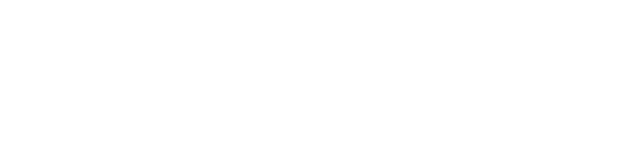
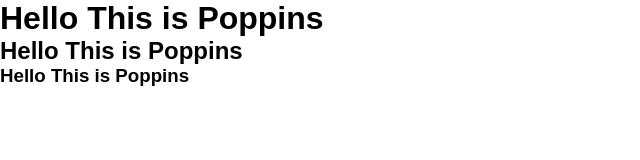
Before and after one commit to pantho0/influence-gear, a plain HTML site: page index.html in a window 1280 px wide. Shown: the whole page, without its empty margins (0-640 px from the left). Drawn offline with Linux system fonts and the light colour scheme.

Commit message:
fonts icons variable added

```diff
--- a/index.html
+++ b/index.html
@@ -4,11 +4,14 @@
     <meta charset="UTF-8">
     <meta name="viewport" content="width=device-width, initial-scale=1.0">
     <title>Influence Gear</title>
+    <link rel="stylesheet" href="https://cdnjs.cloudflare.com/ajax/libs/font-awesome/6.4.0/css/all.min.css" integrity="sha512-iecdLmaskl7CVkqkXNQ/ZH/XLlvWZOJyj7Yy7tcenmpD1ypASozpmT/E0iPtmFIB46ZmdtAc9eNBvH0H/ZpiBw==" crossorigin="anonymous" referrerpolicy="no-referrer" />
     <link rel="stylesheet" href="styles/styles.css">
 </head>
 <body>
     <header>
-
+        <h1>Hello This is Poppins</h1>
+        <h2>Hello This is Poppins</h2>
+        <H3>Hello This is Poppins</H3>
     </header>
     <main>
 
--- a/styles/styles.css
+++ b/styles/styles.css
@@ -1,4 +1,18 @@
-*{
+* {
     margin: 0;
     padding: 0;
 }
+:root {
+    --black: #3A3A3A;
+    --gray: #787885;
+    --deepblue: #0A0826;
+    --pink: #E02C6D;
+    --white: #fff;
+    --lightgray: #D9DBE1;
+}
+
+@import url('https://fonts.googleapis.com/css2?family=Poppins:ital,wght@0,500;0,600;0,700;1,400&display=swap');
+
+body {
+    font-family: 'Poppins', sans-serif;
+}
```
